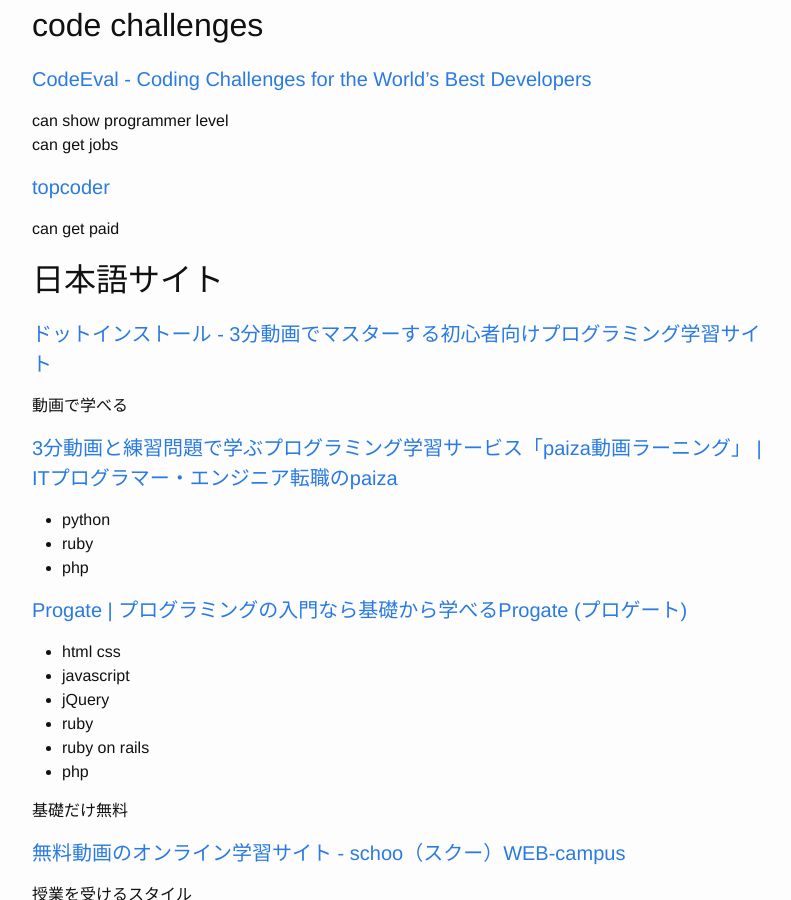
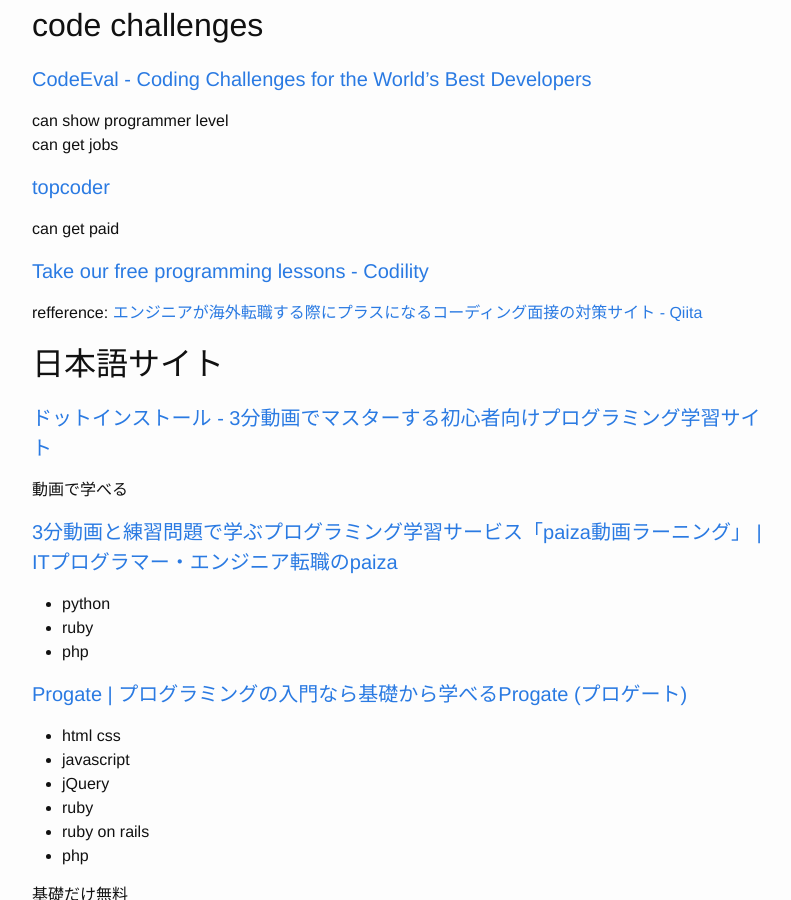
Before and after one commit to shoji-k/shoji-k.github.com, a Jekyll site: the page built from _posts/2016-03-30-learn_on_web.markdown, in a window 1280 px wide and 900 px high, scrolled down 2344 px. Shown: the whole window, without its empty margins (238-1029 px from the left). Built offline with Jekyll 4.4.1, drawn with Linux system fonts in a browser that asks for light colours.

Commit message:
add one website to the learn on web post

```diff
--- a/_posts/2016-03-30-learn_on_web.markdown
+++ b/_posts/2016-03-30-learn_on_web.markdown
@@ -95,6 +95,10 @@ can get jobs
 #### [topcoder](https://www.topcoder.com/)
 can get paid
 
+#### [Take our free programming lessons - Codility](https://codility.com/programmers/lessons/)
+
+refference: [エンジニアが海外転職する際にプラスになるコーディング面接の対策サイト - Qiita](http://qiita.com/jabba/items/ea58ce846b3f1a5b66bc)
+
 ## 日本語サイト
 
 #### [ドットインストール - 3分動画でマスターする初心者向けプログラミング学習サイト](http://dotinstall.com/)
```
